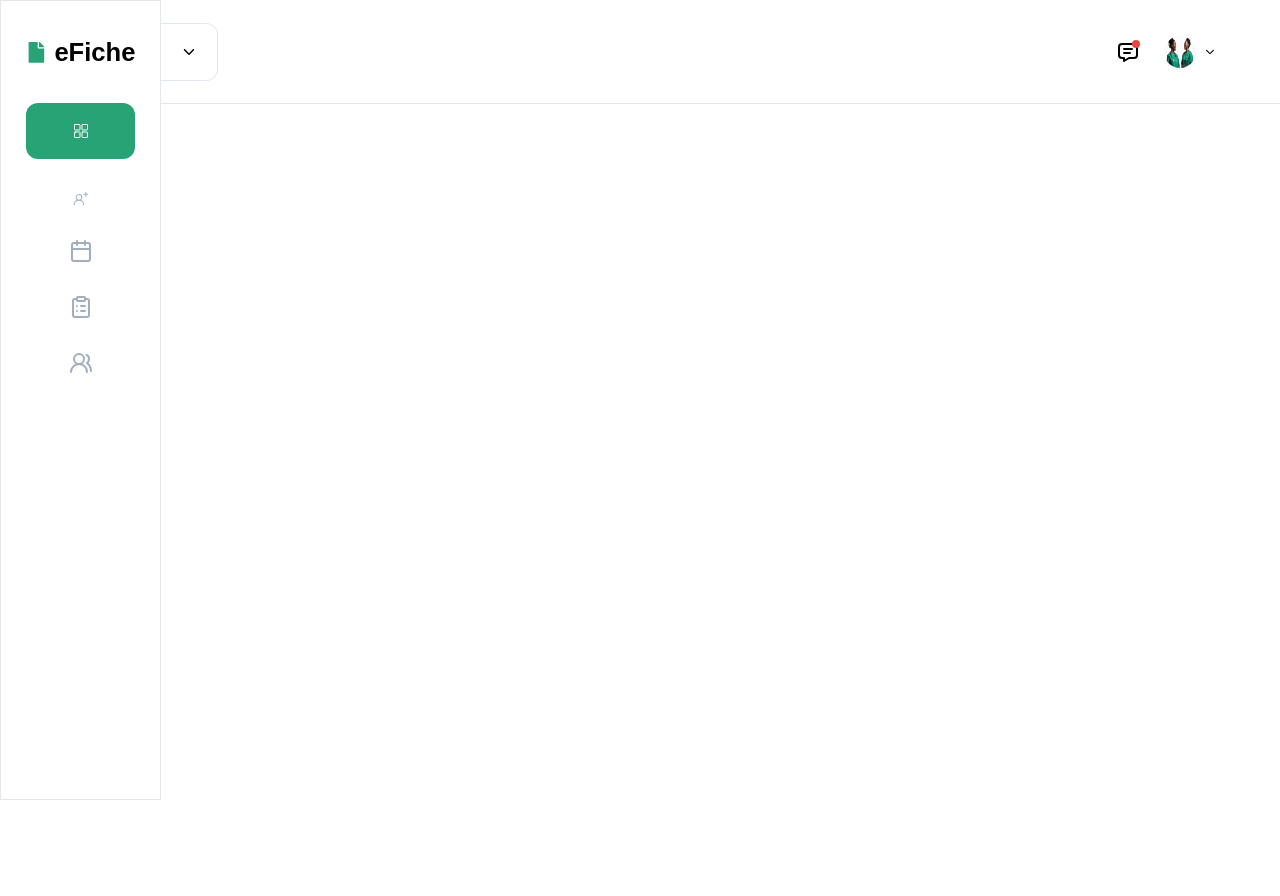
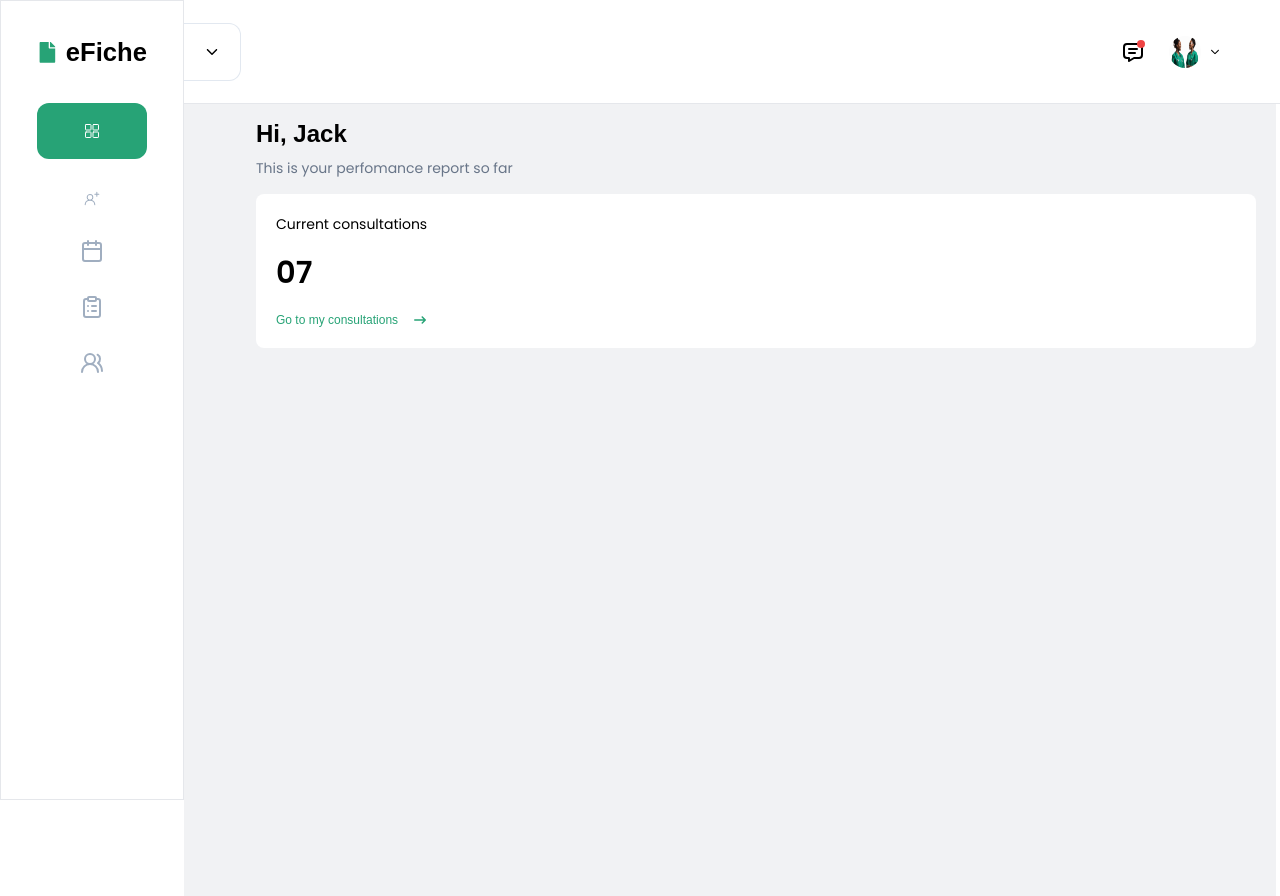
Before and after one commit to fadgadahababashirdev/eficheInterview, a React (Vite) app: page /Nurse in a window 1280 px wide. Before the commit the page ends 800 px from the top, so only its background shows below. Built offline with nearby package versions, Linux system fonts and the light colour scheme.

Commit message:
fixing side bar and navba

```diff
--- a/index.html
+++ b/index.html
@@ -14,6 +14,9 @@
 <link rel="preconnect" href="https://fonts.googleapis.com">
 <link rel="preconnect" href="https://fonts.gstatic.com" crossorigin>
 <link href="https://fonts.googleapis.com/css2?family=Manrope:wght@200..800&family=Nunito+Sans:ital,opsz,wght@0,6..12,200..1000;1,6..12,200..1000&display=swap" rel="stylesheet">
+<link rel="preconnect" href="https://fonts.googleapis.com">
+<link rel="preconnect" href="https://fonts.gstatic.com" crossorigin>
+<link href="https://fonts.googleapis.com/css2?family=Poppins:ital,wght@0,100;0,200;0,300;0,400;0,500;0,600;0,700;0,800;0,900;1,100;1,200;1,300;1,400;1,500;1,600;1,700;1,800;1,900&display=swap" rel="stylesheet">
   </head>
   <body>
     <div id="root"></div>
--- /dev/null
+++ b/src/Dashboard/DataNumber.jsx
@@ -0,0 +1,25 @@
+import React from 'react'
+import { FaArrowRight, FaLongArrowAltRight } from 'react-icons/fa'
+import { FaArrowRightLong } from 'react-icons/fa6'
+
+const DataNumber = () => {
+  return (
+    <div className='bg-[#f1f2f4] absolute left-[11.5rem] w-[85.3%] h-full pl-[4.5rem] p-5 mt-[6rem]'>
+        {/* greetings */}
+        <section className=''>
+            <h1 className='text-[1.5rem] font-semibold'>Hi, Jack</h1>
+            <p className='text-[#687588] para text-sm  mt-[.4rem]'>This is your perfomance report so far</p>
+        </section>
+        <section className='bg-white p-5 rounded-lg my-[1rem]'>
+            <h1 className='para text-sm  fo'>Current consultations</h1>
+            <h1 className='font-semibold text-[1.9rem] para my-[1rem]'>07</h1>
+            <div className='text-xs para flex gap-4 items-center'>
+                <div className='text-[#27a376]'>Go to my consultations</div>
+                <div ><FaArrowRightLong  className='text-[#27a376]' /></div>
+            </div>
+        </section>
+    </div>
+  )
+}
+
+export default DataNumber
--- a/src/Dashboard/NurseDashboard.jsx
+++ b/src/Dashboard/NurseDashboard.jsx
@@ -1,13 +1,20 @@
 import React from 'react'
 import Sidebar from '../components/Sidebar'
 import Navbar from '../components/Navbar'
+import DataNumber from './DataNumber'
 
 
 const NurseDashboard = () => {
   return (
     <div className='flex'>
     <Sidebar/>
-    <Navbar/>
+  <div className='w-full'>
+     <Navbar/>
+       <DataNumber/>
+     </div>
+
+
+
 
     </div>
   )
--- a/src/components/MenuDown.jsx
+++ b/src/components/MenuDown.jsx
@@ -10,7 +10,7 @@ const MenuDown = () => {
   return (
     <div className="border relative border-l-0  border-slate-200 cursor-pointer border-1 rounded-r-xl flex items-center p-5" onClick={handleOpenMenu}>
       <IoIosArrowDown className="w-4 h-4 " />
-      <div className={`bg-green-400 p-2 w-[11.5rem] h-[28rem] absolute mt-[32rem] left-[-8rem] rounded-lg transform transition-all duration-300 ease-in-out ${
+      <div className={`bg-white p-2 w-[11.5rem] h-[28rem] absolute mt-[32rem] left-[-8rem] rounded-lg transform transition-all duration-300 ease-in-out ${
         openMenu ? "opacity-100 translate-y-0" : "opacity-0 translate-y-4 pointer-events-none"
       }`}>
         {/* Nurse */}
--- a/src/components/Navbar.jsx
+++ b/src/components/Navbar.jsx
@@ -5,7 +5,7 @@ import Info from './Info'
 
 const Navbar = () => {
   return (
-    <div className='bg-white border-b border- w-full h-[6.5rem] flex justify-between items-center'>
+    <div className='bg-white border-b  w-[86%] z-50 fixed top-0 left-[11.5rem] h-[6.5rem] flex justify-between items-center'>
      <MenuDown/>
      <Info/>
     </div>
--- a/src/components/Sidebar.jsx
+++ b/src/components/Sidebar.jsx
@@ -9,7 +9,7 @@ import { IoGridOutline } from 'react-icons/io5'
 
 const Sidebar = () => {
   return (
-    <div className='w-[11.5rem] h-screen  border border-r-[0.4px] flex justify-center py-[2rem]'>
+    <div className='w-[11.5rem] fixed left-0 top-0 h-screen  border border-r-[0.4px] flex justify-center py-[2rem]'>
         {/* file and heading  div*/}
       <div>
       <div className='flex justify-between h-fit gap-2'>
--- a/src/index.css
+++ b/src/index.css
@@ -1,7 +1,8 @@
 @tailwind base;
 @tailwind components;
 @tailwind utilities;
-
+@import url('https://fonts.googleapis.com/css2?family=Poppins:ital,wght@0,100;0,200;0,300;0,400;0,500;0,600;0,700;0,800;0,900;1,100;1,200;1,300;1,400;1,500;1,600;1,700;1,800;1,900&display=swap');
+@import url('https://fonts.googleapis.com/css2?family=Outfit:wght@100..900&display=swap');
 * {
   margin: 0;
   padding: 0;
@@ -9,11 +10,9 @@
   font-family: sans-serif;
 }
 .para {
-  font-family: 'Nunito Sans', sans-serif;
-  font-optical-sizing: auto;
-  font-weight: <weight>;
+  font-family: "Poppins", sans-serif;
+
   font-style: normal;
-  font-variation-settings: 'wdth' 100, 'YTLC' 500;
 }
 input::placeholder{
   /* color:gray  */
```
